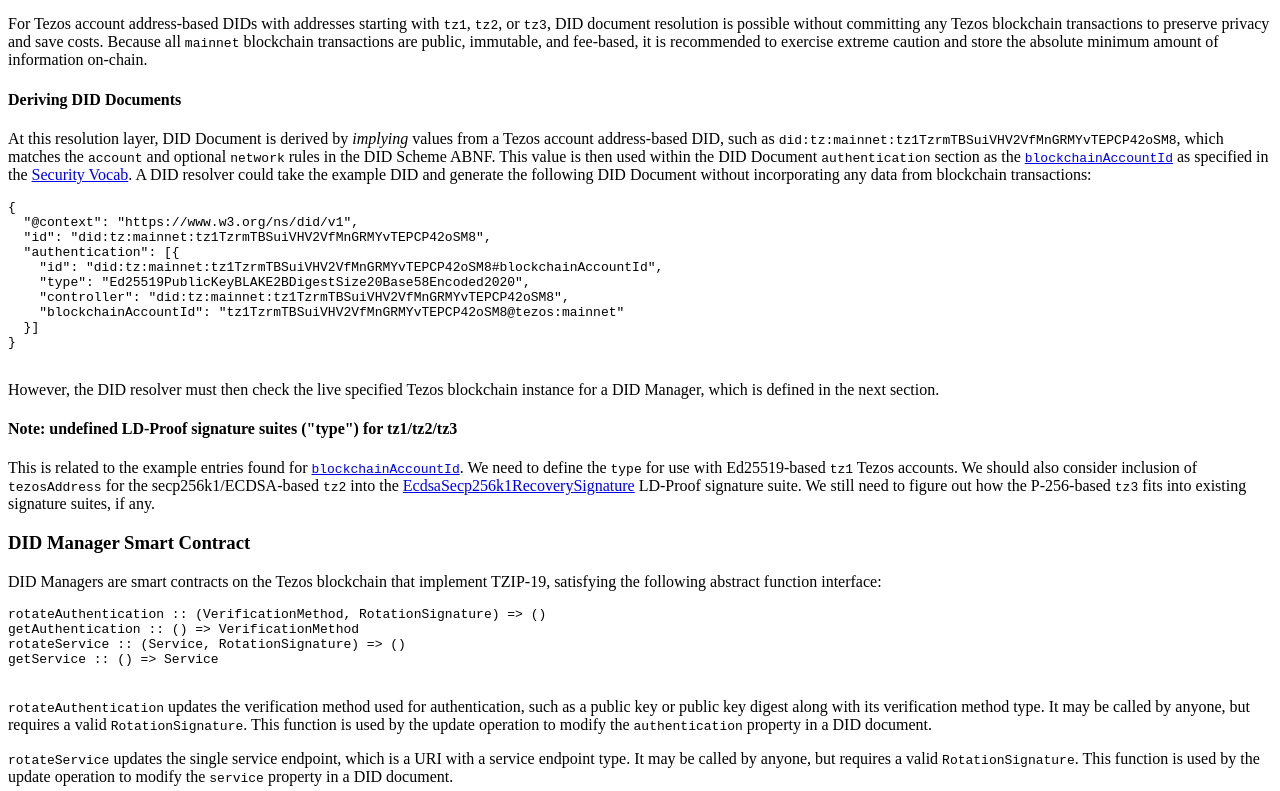
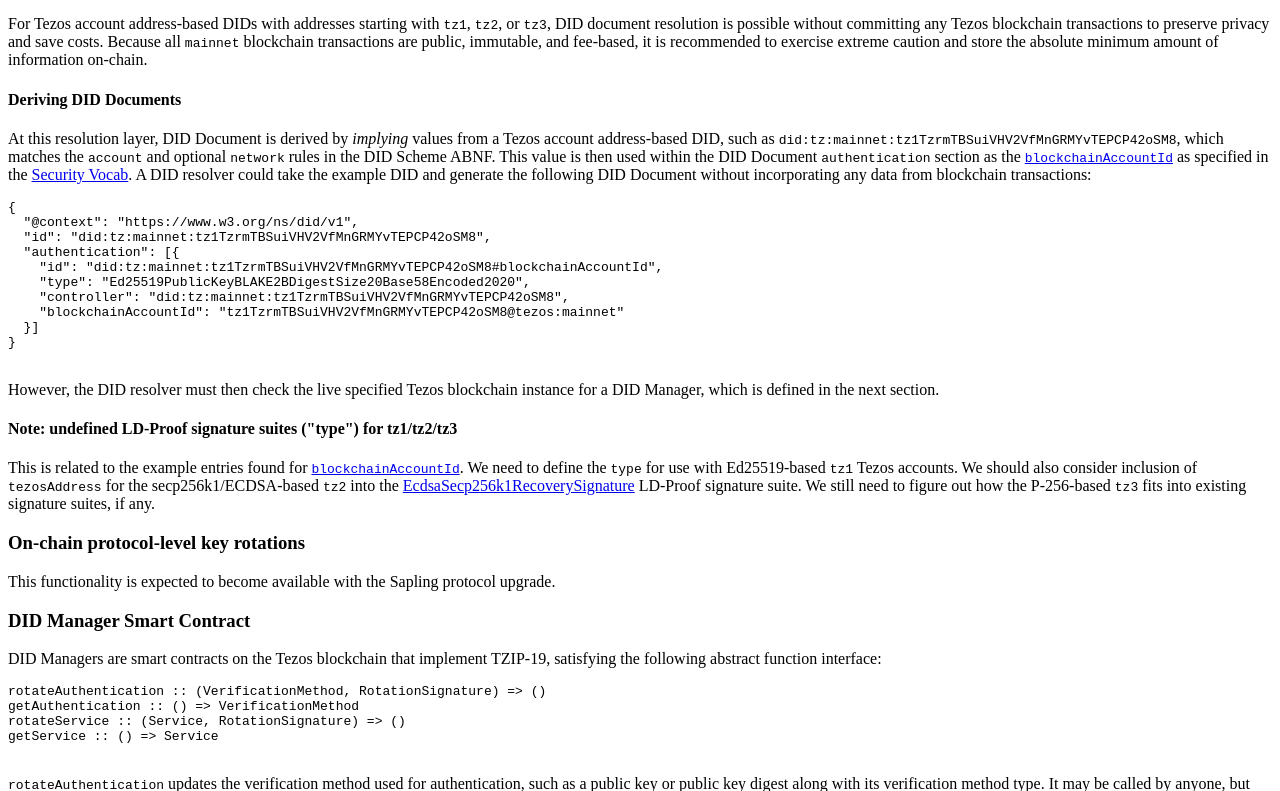
Before and after one commit to spruceid/did-tezos, a plain HTML site: page index.html in a window 1280 px wide. Shown: the part 3184-3975 px from the top of the page. Drawn offline with Linux system fonts and the light colour scheme; a script that the page names is missing.

Commit message:
resolution layer ordering

```diff
--- a/index.html
+++ b/index.html
@@ -336,8 +336,8 @@
         of data sources, known as resolution layers:</p>
     <ol>
       <li>Implied DID Document.</li>
+      <li>Corresponding on-chain protocol-level key rotations.</li>
       <li>Corresponding on-chain smart contract known as a DID Manager.</li>
-      <li>Corresponding on-chain protocol-level key rotations.</li>
       <li>Corresponding off-chain DID Document signed updates.</li>
     </ol>
     <p> DID resolvers move sequentially through each layer of data source to
@@ -427,6 +427,12 @@
        into existing signature suites, if any.</p>
     </section> <!-- h4 -->
     </section> <!-- h3 -->
+    <section> <!-- h3 -->
+    <h3>On-chain protocol-level key rotations</h3>
+    <p> This functionality is expected to become available with the Sapling
+        protocol upgrade.
+    </p>
+    </section>
     <section> <!-- h3 -->
     <h3>DID Manager Smart Contract</h3>
     <p> DID Managers are smart contracts on the Tezos blockchain that implement
```
